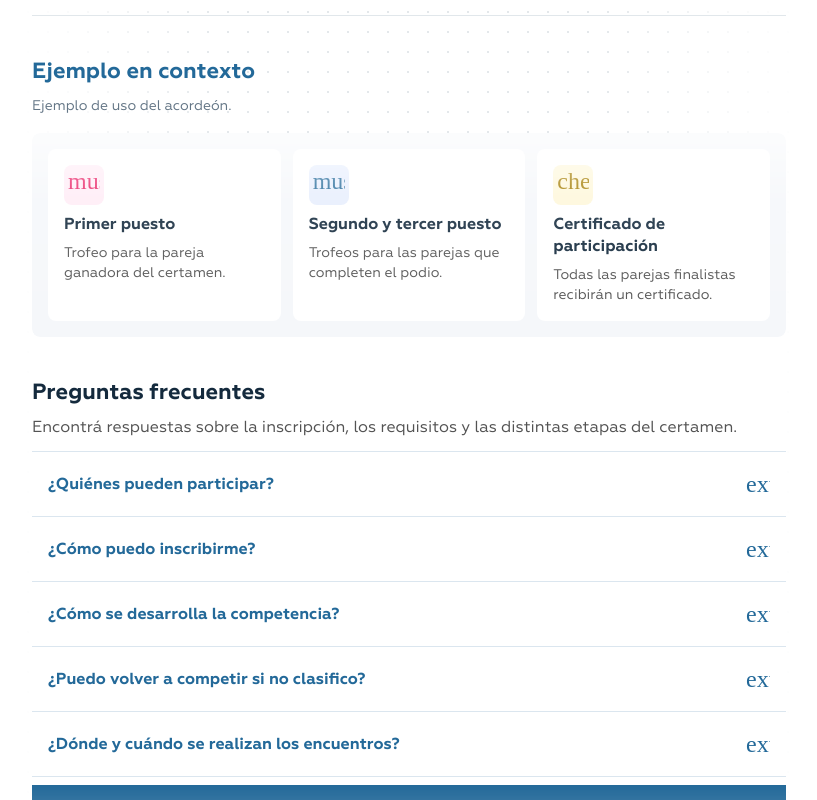
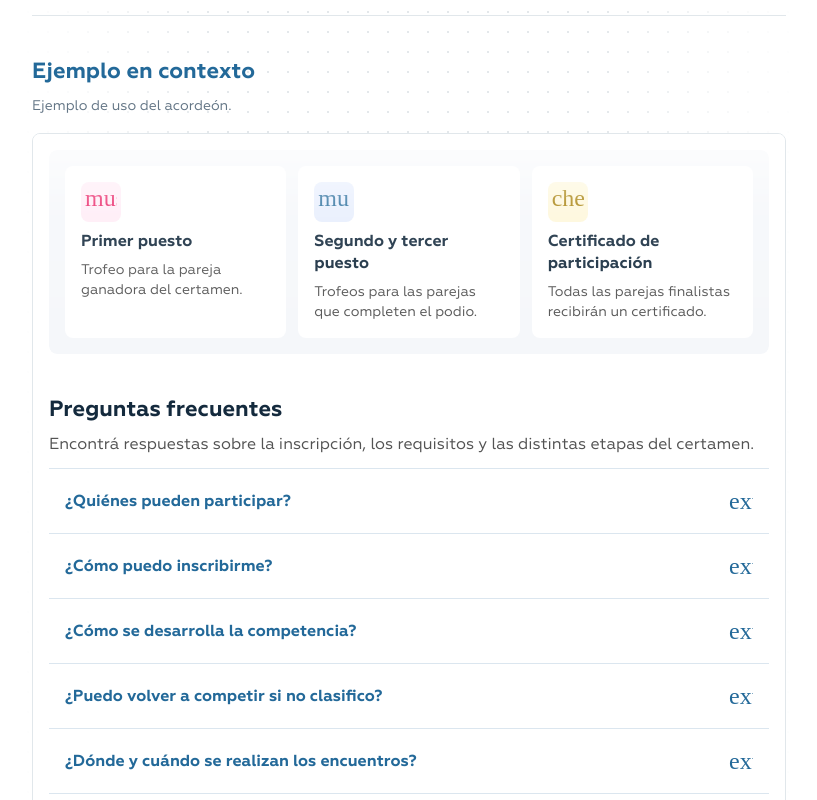
Before and after one commit to SantiagoM96/mlz-muni, a React (Vite) app: page /ui-kit-andy/componentes/acordeon in a window 1280 px wide. Shown: the part 3180-3980 px from the top of the page, without its empty margins (252-1069 px from the left). Built offline with nearby package versions, Linux system fonts and the light colour scheme; a web font is replaced by a local one.

Commit message:
style(context): restore white web surfaces without reintroducing outer demo cards

```diff
--- a/src/pages/andy-kit/andy-kit.css
+++ b/src/pages/andy-kit/andy-kit.css
@@ -1288,3 +1288,15 @@ html:has(.andy-doc-layout){scrollbar-gutter:stable}
  .andy-baila-preview-upper .andy-baila-prize-card p{font-size:12px;line-height:17px}
  .andy-context-fade-top,.andy-context-fade-focus,.andy-context-fade-bottom{padding-left:0;padding-right:0}
 }
+
+/* El recorte de la web conserva su propia superficie blanca; no se reintroduce la caja de demo. */
+.andy-doc-page .andy-doc-section>.andy-baila-preview,
+.andy-doc-page .andy-doc-section>.andy-context-screen--fade{
+ background:#fff;
+ border:1px solid #e1e7eb;
+ border-radius:var(--mlz-radius-lg);
+ overflow:hidden;
+}
+.andy-baila-preview-content{padding:var(--mlz-space-16);background:#fff}
+.andy-context-screen--fade{background:#fff}
+@media(max-width:850px){.andy-baila-preview-content{padding:var(--mlz-space-12)}}
```
